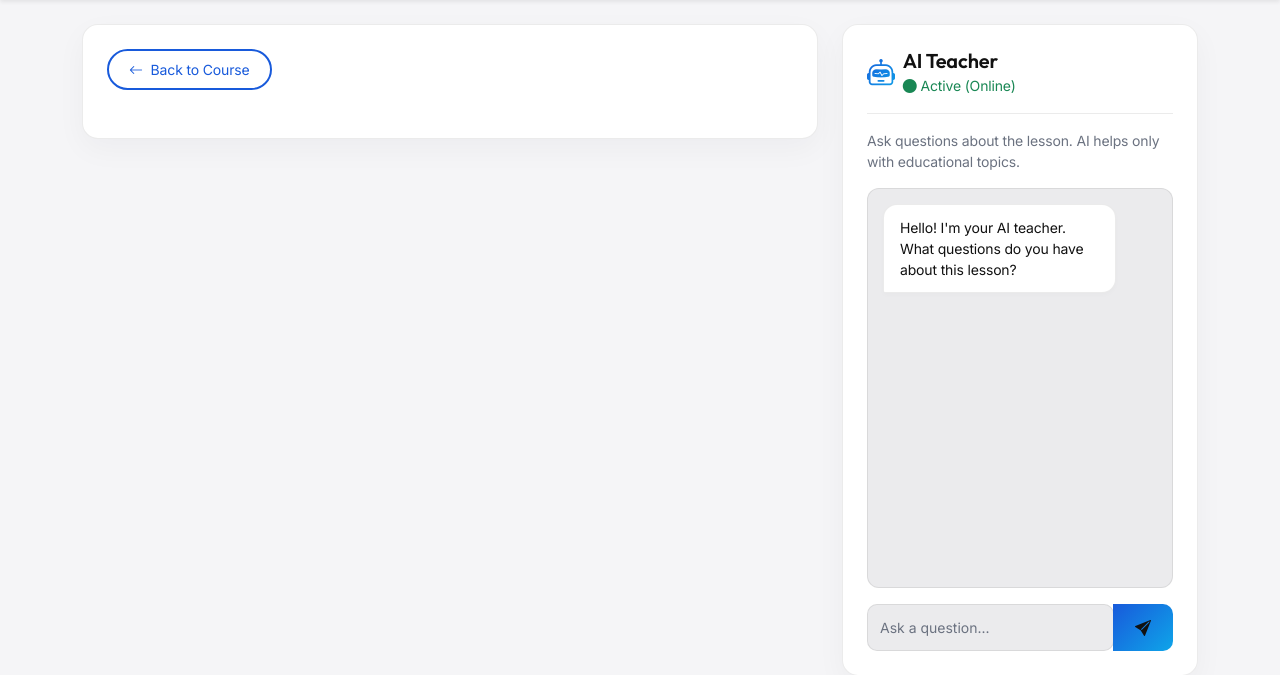
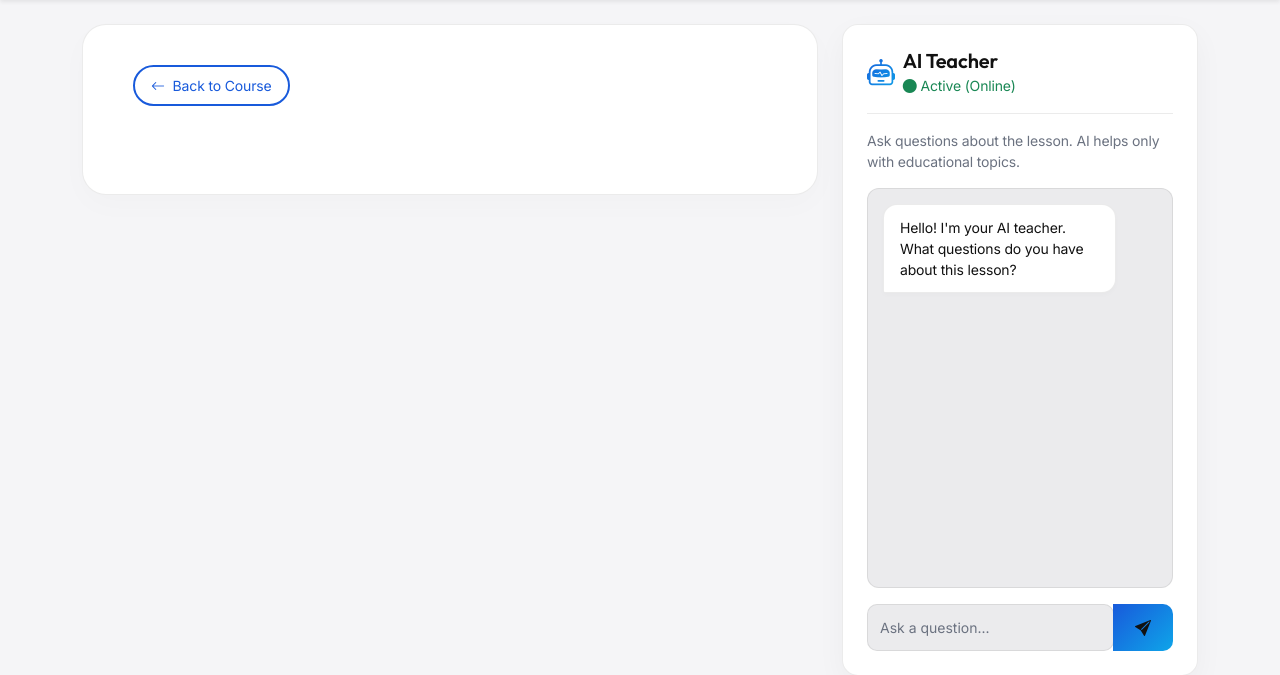
Before and after one commit to mukhammadrizo2009/Edunify, a Django app: template templates/courses/lesson_detail.html in a window 1280 px wide. Shown: the part 77-752 px from the top of the page. Run offline with Django 5.2, Linux system fonts and the light colour scheme; the template is opened without the code that fills it, so the values that code supplies are empty; some libraries are stand-ins or nearby versions.

Commit message:
feat: add lesson detail template for course view

```diff
--- a/templates/courses/lesson_detail.html
+++ b/templates/courses/lesson_detail.html
@@ -1,27 +1,111 @@
 {% extends 'base.html' %}
 
 {% block title %}{{ lesson.title }} - Edunify{% endblock %}
+
+{% block extra_css %}
+<style>
+/* Premium Reading Experience (Medium/Substack style) */
+.glass-card-reader {
+    background: var(--bg-card);
+    border: 1px solid var(--border-color);
+    border-radius: 24px;
+    padding: 40px 50px;
+    box-shadow: 0 10px 30px rgba(0,0,0,0.02);
+}
+[data-theme="dark"] .glass-card-reader {
+    background: rgba(20,20,24,0.6);
+    backdrop-filter: blur(12px);
+    box-shadow: 0 20px 40px rgba(0,0,0,0.2);
+}
+@media(max-width: 768px) {
+    .glass-card-reader { padding: 30px 20px; }
+}
+
+.lesson-header-title {
+    font-family: 'Inter', -apple-system, sans-serif;
+    font-size: 2.4rem;
+    font-weight: 800;
+    line-height: 1.25;
+    letter-spacing: -0.02em;
+    margin-bottom: 2rem;
+    color: var(--text-main);
+}
+@media(max-width: 768px) {
+    .lesson-header-title { font-size: 1.8rem; }
+}
+
+.lesson-content {
+    /* Classic beautiful serif for reading */
+    font-family: source-serif-pro, Georgia, Cambria, "Times New Roman", Times, serif;
+    font-size: 1.25rem; /* ~20px for excellent readability */
+    line-height: 1.8;
+    color: #292929; /* Soft black for light mode */
+    max-width: 680px; /* Optimal reading width (65-75 chars) */
+    word-wrap: break-word;
+    margin-bottom: 3rem;
+}
+[data-theme="dark"] .lesson-content {
+    color: rgba(255, 255, 255, 0.85); /* Softer white for dark mode */
+}
+.lesson-content p {
+    margin-bottom: 1.8rem;
+    letter-spacing: -0.003em;
+}
+.lesson-content h1, .lesson-content h2, .lesson-content h3 {
+    font-family: 'Inter', -apple-system, sans-serif;
+    font-weight: 700;
+    margin-top: 2.5rem;
+    margin-bottom: 1.2rem;
+    line-height: 1.3;
+    color: var(--text-main);
+    letter-spacing: -0.01em;
+}
+.lesson-content h2 { font-size: 1.75rem; }
+.lesson-content h3 { font-size: 1.4rem; }
+.lesson-content strong, .lesson-content b {
+    font-weight: 600;
+    color: var(--text-main);
+}
+.lesson-content blockquote {
+    border-left: 4px solid #8b5cf6;
+    padding-left: 20px;
+    margin-left: 0;
+    font-style: italic;
+    color: var(--text-muted);
+    font-size: 1.35rem;
+    line-height: 1.6;
+    margin-bottom: 1.8rem;
+}
+.lesson-content ul, .lesson-content ol {
+    margin-bottom: 1.8rem;
+    padding-left: 1.2rem;
+}
+.lesson-content li {
+    margin-bottom: 0.6rem;
+}
+</style>
+{% endblock %}
 
 {% block content %}
 <div class="row g-4">
     <!-- Lesson Content -->
     <div class="col-lg-8">
-        <div class="glass-card mb-4">
+        <div class="glass-card-reader mb-4">
             <div class="d-flex justify-content-between align-items-center mb-4">
-                <a href="{% url 'course_detail' lesson.course.slug %}" class="btn btn-sm btn-outline-purple rounded-pill">
+                <a href="{% url 'course_detail' lesson.course.slug %}" class="btn btn-sm btn-outline-purple rounded-pill px-3">
                     <i class="bi bi-arrow-left me-1"></i>
                     {% if lang == 'ru' %}Назад к курсу{% elif lang == 'tj' %}Бозгашт ба курс{% else %}Back to Course{% endif %}
                 </a>
             </div>
 
-            <h1 class="font-heading mb-4 text-gradient">
+            <h1 class="lesson-header-title">
                 {% if lang == 'tj' and lesson.title_tj %}{{ lesson.title_tj }}
                 {% elif lang == 'ru' and lesson.title_ru %}{{ lesson.title_ru }}
                 {% elif lang == 'en' and lesson.title_en %}{{ lesson.title_en }}
                 {% else %}{{ lesson.title }}{% endif %}
             </h1>
 
-            <div class="lesson-content fs-5">
+            <div class="lesson-content">
                 {% if lang == 'tj' and lesson.content_tj %}{{ lesson.content_tj|linebreaks }}
                 {% elif lang == 'ru' and lesson.content_ru %}{{ lesson.content_ru|linebreaks }}
                 {% elif lang == 'en' and lesson.content_en %}{{ lesson.content_en|linebreaks }}
```
